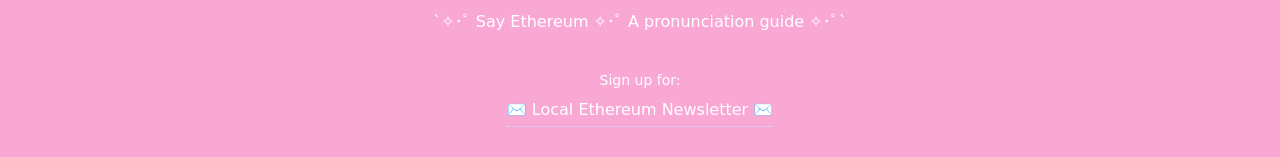
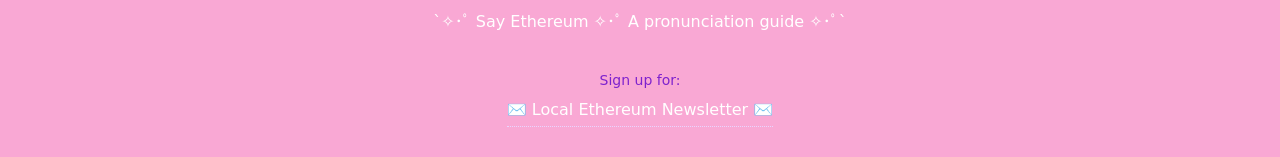
Before and after one commit to geodework/say-ethereum, a Next.js app: page / in a window 1280 px wide. Shown: the part 1090-1247 px from the top of the page. Built offline with nearby package versions, Linux system fonts and the light colour scheme; no server answers.

Commit message:
style: enhance footer text color and link hover effects

```diff
--- a/components/footer.tsx
+++ b/components/footer.tsx
@@ -55,7 +55,7 @@
         <div className="flex flex-col items-center gap-4">
           {/* Section 1: Newsletter & Feedback */}
           <div className="text-center p-3 rounded-lg w-full max-w-md">
-            <p className="text-sm mb-2">Sign up for:</p>
+            <p className="text-sm mb-2 text-purple-700">Sign up for:</p>
             <a
               href="https://localethereum.beehiiv.com"
               target="_blank"
```
